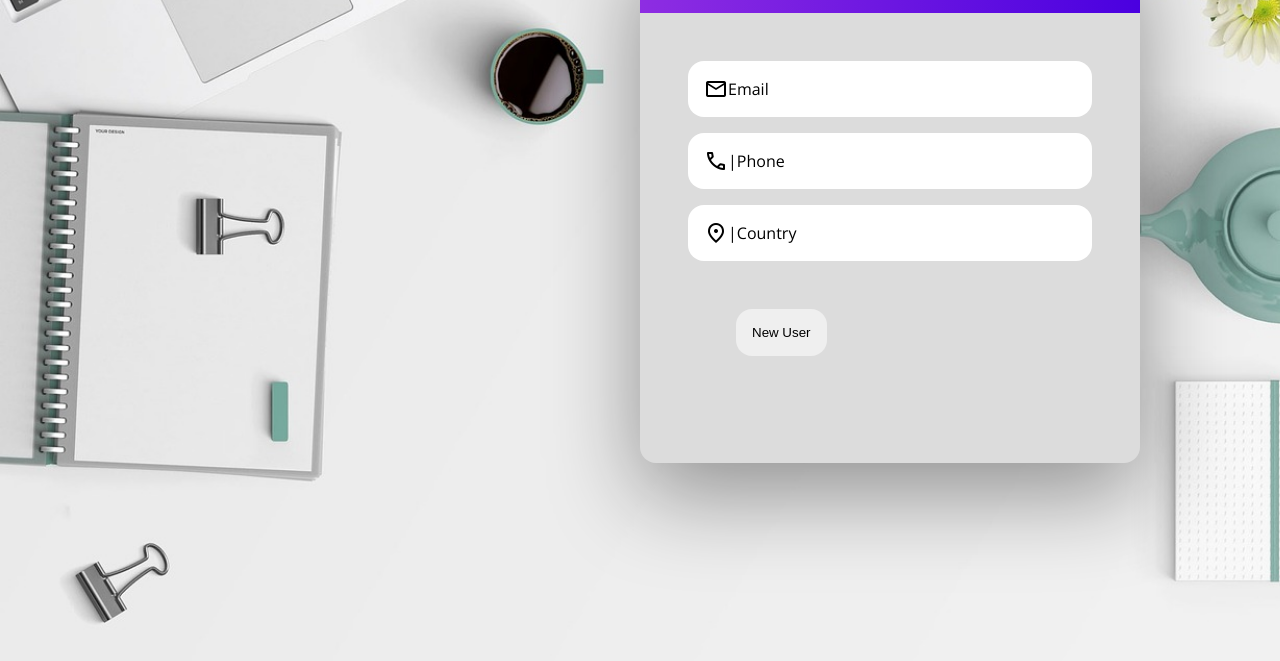
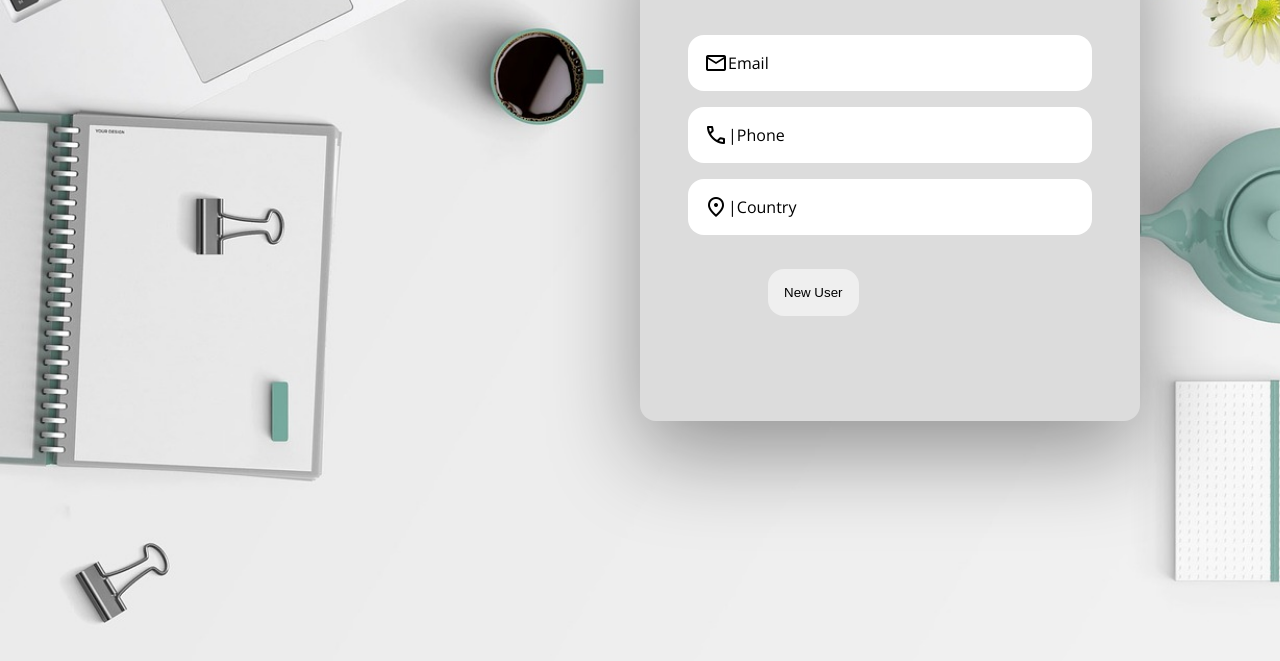
Before and after one commit to esraelif/RandomUserGenerator, a plain HTML site: page index.html in a window 1280 px wide. Shown: the part 129-790 px from the top of the page. Drawn offline with nearby package versions, Linux system fonts and the light colour scheme; no server answers.

Commit message:
buttonposition

```diff
--- a/style.css
+++ b/style.css
@@ -30,9 +30,9 @@ body::before {
 
 .user-profile {
     background-color: #dcdcdc;
-    margin-top: 5%;
+    margin-top: 3%;
     margin-left: 50%;
-    height: 33rem;
+    height: 32rem;
     width: 100%;
     max-width: 500px;
     border-radius: 1rem;
@@ -93,8 +93,8 @@ body::before {
 }
 
 button {
-    margin-top: 1rem;
-    margin-left: 6rem;
+    margin-top: 0.1rem;
+    margin-left: 8rem;
     outline: none;
     border: none;
     padding: 1rem;
```
